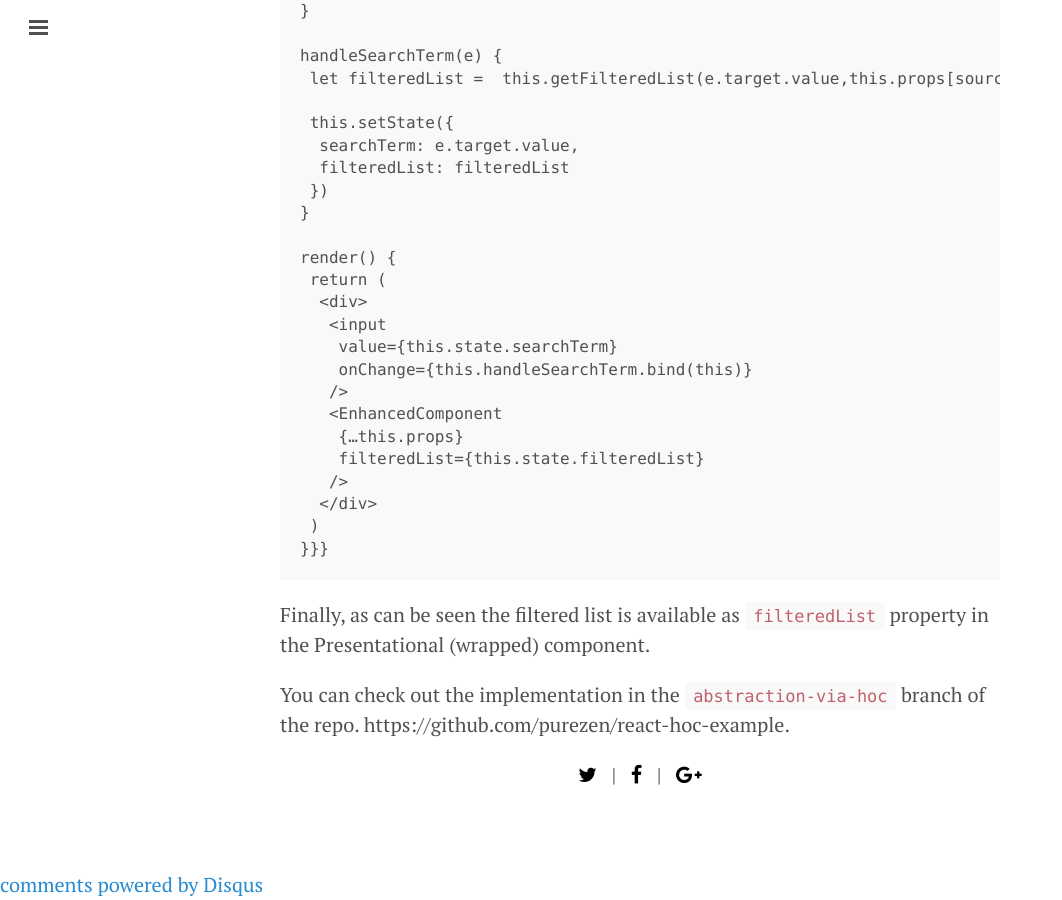
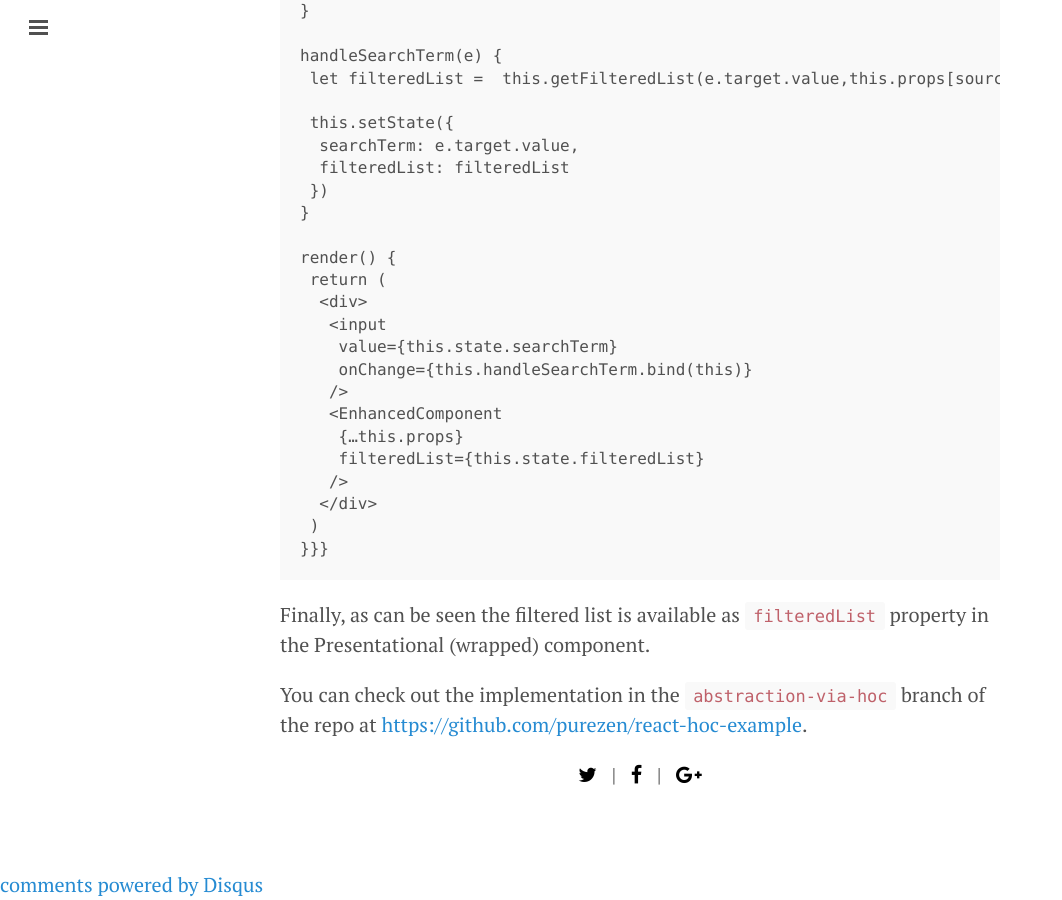
Before and after one commit to purezen/purezen.github.io, a Jekyll site: the page built from _posts/2016-07-30-Removing-code-smell-in-a-Reactjs-app-Part-II-:-Functional-HOC-to-the-rescue!.md, in a window 1280 px wide and 900 px high, scrolled down 1468 px. Shown: the whole window, without its empty margins (0-1062 px from the left). Built offline with Jekyll 4.4.1, drawn with Linux system fonts in a browser that asks for light colours; nearby versions of some CDN libraries; Markdown is read by kramdown in place of the engine named in the settings; comment, search, counter and statistics services are not loaded.

```diff
--- a/_posts/2016-07-30-Removing-code-smell-in-a-Reactjs-app-Part-II-:-Functional-HOC-to-the-rescue!.md
+++ b/_posts/2016-07-30-Removing-code-smell-in-a-Reactjs-app-Part-II-:-Functional-HOC-to-the-rescue!.md
@@ -73,4 +73,4 @@ render() {
 
 Finally, as can be seen the filtered list is available as `filteredList` property in the Presentational (wrapped) component.
 
-You can check out the implementation in the `abstraction-via-hoc` branch of the repo. https://github.com/purezen/react-hoc-example.
+You can check out the implementation in the `abstraction-via-hoc` branch of the repo at [https://github.com/purezen/react-hoc-example](https://github.com/purezen/react-hoc-example).
```
